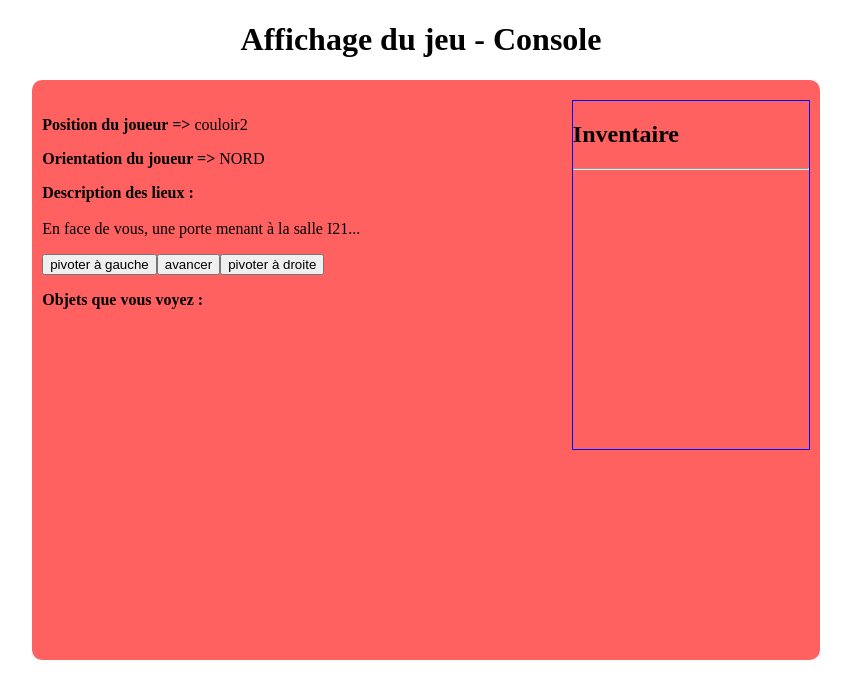
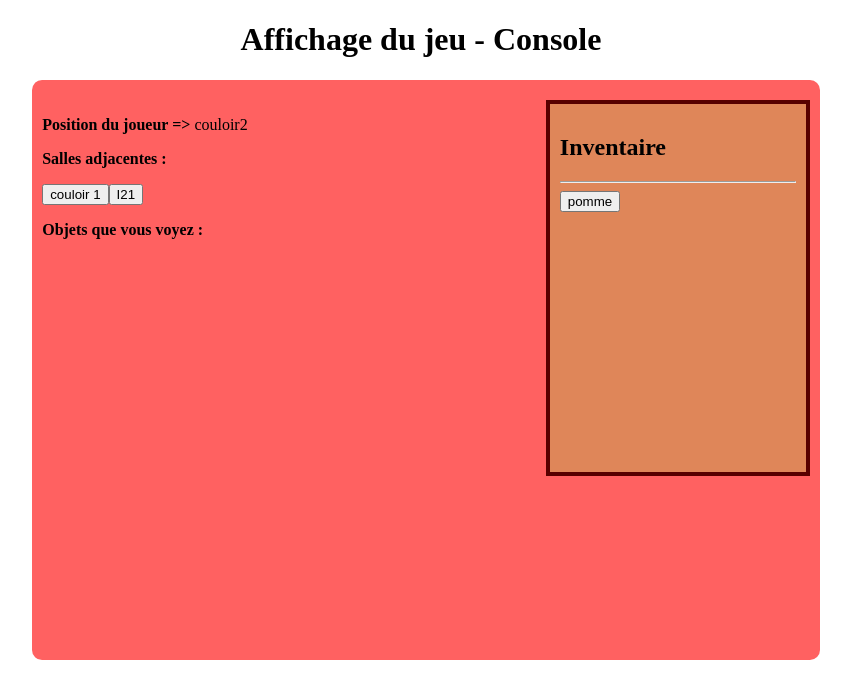
Before and after one commit to Loupsito/Jeu-de-decouverte-IUT, a PHP site: page /pageAffichage.php in a window 1280 px wide. Shown: the top 699 px of the page, without its empty margins (219-1070 px from the left). Run offline with PHP 8.4, Linux system fonts and the light colour scheme.

Commit message:
Voici la deuxième version du jeu de decouverte

```diff
--- a/CSS_affichage.css
+++ b/CSS_affichage.css
@@ -25,13 +25,15 @@
 #inventaire
 {
    display: inline-block;
-   border: 1px solid blue;
+   border: 4px solid #580000;
+   background-color: #DF8659;
    vertical-align: top;
    position : absolute;
    right:0px;
    width:30%;
    height:60%;
    margin:10px;
+   padding:10px;
 }
 
 #objet
--- a/pageAffichage.php
+++ b/pageAffichage.php
@@ -8,6 +8,7 @@
 		include("textes.php");
 		//include("test.php");
 	?>
+
 </head>
 	<body>
 		<h1 style="text-align:center;">Affichage du jeu - Console</h1>
@@ -22,16 +23,62 @@
 					<hr/>
 				</div>
 				<?php
+				//salle G25
+				  $g25scenesAdjacentes = array($scene1 = array(1,"couloir 1",true),$scene2 = array(3,"I21",false));
+				 $g25 = array(0, "G25", $g25scenesAdjacentes, $item= array("clé","pomme","brosse"));
+
+				//couloir 1
+				  $couloir1scenesAdjacentes = array($scene1 = array(0,"G25",true),$scene2 = array(2,"couloir 2",true));
+				 $couloir1 = array(1, "couloir1", $couloir1scenesAdjacentes, $item= array());
+
+				//couloir 2
+				  $couloir2scenesAdjacentes = array($scene1 = array(1,"couloir 1",true),$scene2 = array(3,"I21",false));
+				 $couloir2 = array(2, "couloir2", $couloir2scenesAdjacentes, $item= array());
+
+				//salle I21
+				  $i21scenesAdjacentes = array($scene1 = array(0,"G25",true),$scene2 = array(2,"couloir 2",true));
+				 $i21 = array(3, "I21", $i21scenesAdjacentes, $item= array("brosse"));
+
+
+					$listeCases = array($g25, $couloir1, $couloir2, $i21);
+
+					//----La-cle----
+							$tabAction1 = array("frotté","polit","tordu");
+							$description1="Sert a ouvrir quelque chose";
+							$lienIMG1="images/cle.jpg";
+							$possession = false;
+							$tabInfos1 = array($tabAction1,$description1,$lienIMG1,$possession);
+						$tabItem2 = array("clé",$tabInfos1);
+
+					//----La-pomme----
+							$tabAction2 = array("mangé","epluché","ecrasé");
+							$description2="une belle pomme rouge";
+							$lienIMG2="images/pomme.jpg";
+							$possession2 = true;
+							$tabInfos2 = array($tabAction2,$description2,$lienIMG2,$possession2);
+						$tabItem3 = array("pomme",$tabInfos2);
+
+					//----La-brosse----
+							$tabAction3 = array("effacé","depoussieré","jeté");
+							$description3="une brosse qui semble use par le temps";
+							$lienIMG3="images/brosse.jpg";
+							$possession3 = false;
+							$tabInfos3 = array($tabAction3,$description3,$lienIMG3,$possession3);
+						$tabItem4 = array("brosse",$tabInfos3);
+
+					//---Répertoriassions-de-tous-les-items-dans-un-seul-tableau---
+						$tabDeTousLesItems=array($tabItem2,$tabItem3,$tabItem4);
+
+				echo '<script type="text/javascript">var tabDeTousLesItems = '.json_encode($tabDeTousLesItems).';</script>';
 				echo '<script type="text/javascript">var listeCases = '.json_encode($listeCases).';</script>';
-					echo '<script type="text/javascript">var tabDeTousLesItems = '.json_encode($tabDeTousLesItems).';</script>';
 				?>
 				<script>
 
 					//---------------------------------------------------------------------------------------------------------------------------
 					//---------------------------------------------------------------------------------------------------------------------------
 					//---------------------------------------------------------------------------------------------------------------------------
+
 					var tampon;
-					var inventaire =[] ;
 
 					//Fonction qui permet de creer la balise que l'on veut (<p>,<span>,etc.)
 					function genereContenu(element,contenu,divMere)
@@ -40,127 +87,79 @@
 						nouveauDiv.innerHTML = contenu							  //Attribution d'un contenu
 						document.getElementById(divMere).appendChild(nouveauDiv); //pour insérer dans une div qu'on aura donnee au prealable
 					}
+					function genereContenuID(element,contenu,divMere,idd)
+					{
+						nouveauDiv = document.createElement(element);			  //creation de l'element
+						nouveauDiv.innerHTML = contenu							  //Attribution d'un contenu
+						nouveauDiv.id=idd;										  //Attribution d'un id
+						document.getElementById(divMere).appendChild(nouveauDiv); //pour insérer dans une div qu'on aura donnee au prealable
+					}
 
 					//---------------------------------------------------------------------------------------------------------------------------
 					//--------------------------------------------------------DEPLACEMENT--------------------------------------------------------
 					//---------------------------------------------------------------------------------------------------------------------------
 
 					//classe joueur pour connaître la position de l'utilisateur
-					function Joueur (idSalle, idOrientation)
+					function Joueur (idSalle)
 					{
 						//salle
 						this.idSalle = idSalle || 2;
 						//orientation du joueur
-						this.idOrientation = idOrientation || 0;
 					}
 
 					//fonction générant le texte et les boutons
 					function genererTexte()
 					 {
-						//----------------------------------------------------chaîne indiquant la position du joueur (la salle)
+					  //position du joueur
 					  var positionJoueur = '<b>Position du joueur =></b> '+listeCases[joueur.idSalle][1];
+					  genereContenu('p',positionJoueur,'deplacement');
 
+					  //affichage des boutons de scènes (portes ou longs couloirs)
+					  var boutonsDeplacement = '<b>Salles adjacentes :</b><br/>';
+					  genereContenu('p',boutonsDeplacement,'deplacement');
 
-						//----------------------------------------------------chaîne indiquant l'orientation du joueur
-						if (joueur.idOrientation == 0)
-							var orientationJoueur = '<b>Orientation du joueur =></b> NORD';
-						else if (joueur.idOrientation == 1)
-							var orientationJoueur = '<b>Orientation du joueur =></b> OUEST';
-						else if (joueur.idOrientation == 2)
-							var orientationJoueur = '<b>Orientation du joueur =></b> SUD';
-						else if (joueur.idOrientation == 3)
-							var orientationJoueur = '<b>Orientation du joueur =></b> EST';
+					  for (i = 0; i < listeCases[joueur.idSalle][2].length; i++)
+					  {
+					   //affiche le nom de la scène dans les boutons créés.
+					   genereContenu('span','<button type="button" onclick="avancer(listeCases[joueur.idSalle][2]['+i+'][0],'+i+')">'+listeCases[joueur.idSalle][2][i][1]+'</button>','deplacement');
+					  }
 
-						//Ce que voit le joueur
-						var visionJoueur = '<b>Description des lieux :</b><br/><br/>'+listeCases[joueur.idSalle][2][joueur.idOrientation][2];
-						//affichage du texte
-						genereContenu('p',positionJoueur,'deplacement');
-						genereContenu('p',orientationJoueur,'deplacement');
-						genereContenu('p',visionJoueur,'deplacement');
-
-						//----------------------------------------------------affichage des boutons de déplacement
-						//bouton gauche
-						genereContenu('span','<button type="button" onclick="pivoterGauche(joueur, joueur.idOrientation)">pivoter à gauche</button>','deplacement');
-						//bouton avancer, n'est affiché que si le déplacement est possible (case d'en face présente)
-						if (!(listeCases[joueur.idSalle][2][joueur.idOrientation][1] == null))
-							genereContenu('span','<button type="button" onclick="avancer(joueur, joueur.idSalle)">avancer</button>','deplacement');
-						//bouton droite
-						genereContenu('span','<button type="button" onclick="pivoterDroite(joueur, joueur.idOrientation)">pivoter à droite</button>','deplacement');
-
-						//----------------------------------------------------Affiche les objets de la salle
+					  //affiche boutons items
 					  var caseInventaire = '<b>Objets que vous voyez :</b><br/>';
 					  genereContenu('p',caseInventaire,'deplacement');
-						for (i = 0; i < listeCases[joueur.idSalle][2][joueur.idOrientation][4].length; i++)
+					  for (i = 0; i < listeCases[joueur.idSalle][3].length; i++)
 					  {
-							genereContenu('span','<button type="button">'+listeCases[joueur.idSalle][2][joueur.idOrientation][4][i]+'</button>','objet');
+					   genereContenu('span','<button type="button">'+listeCases[joueur.idSalle][3][i]+'</button>','objet');
 					  }
-
 						//-----------------------------------------------------------------------------------------------------------------------------
 						//----------------------------------------------Analyse-des-boutons-et-traitement----------------------------------------------
 							var	captureBouton = document.querySelectorAll('#objet span');
 							document.getElementById('objet').innerHTML = "";
 							for(var i = 0; i<captureBouton.length;i++)
 							{
-								genereContenu('span','<button type="button" onclick="selectionObjet('+"'"+captureBouton[i].textContent+"'"+')">'+captureBouton[i].textContent+'</button>','objet');
+								placementItem(captureBouton[i].textContent);
 							}
 						//-----------------------------------------------------------------------------------------------------------------------------
 						//-----------------------------------------------------------------------------------------------------------------------------
-					}//genererTexte()
 
-					//fonction pivoter à gauche
-					function pivoterGauche(joueur, orientation)
-					{
-						if (orientation == 3)
-							joueur.idOrientation = orientation - 3;
-						else
-							joueur.idOrientation = orientation+1;
-
-						//supprime les div existants
-						document.getElementById('deplacement').innerHTML = "";
-						//genere le nouveau texte (avec la nouvelle orientation
-						document.getElementById('objet').innerHTML = "";
-						genererTexte();
 
 					 }
-					//fonction pivoter à droite
-					function pivoterDroite(joueur, orientation)
-					{
-						if (orientation == 0)
-							joueur.idOrientation = orientation + 3;
-						else
-							joueur.idOrientation = orientation-1;
 
-						//supprime les div existants
-						document.getElementById('deplacement').innerHTML = "";
-						//genere le nouveau texte (avec la nouvelle orientation
-						document.getElementById('objet').innerHTML = "";
-						genererTexte();
-					}
-					//fonction permettant d'avancer
-					function avancer(joueur, salle)
-					{
-						//test si une case lointaine est présente
-						if(!(listeCases[joueur.idSalle][2][joueur.idOrientation][1] == null))
+					function avancer(newScene,indice)
 					{
 					//test la case lointaine est accessible
-							if (listeCases[joueur.idSalle][2][joueur.idOrientation][3] == false)
+
+						//affiche une alerte si non accessible
+						if (listeCases[joueur.idSalle][2][indice][2] == false)
 							alert("La porte est vérrouillé, il doit y avoir une clé près d\'ici...");
 						//case lointaine accessible => le joueur peut avancer
 						else
-								joueur.idSalle = listeCases[joueur.idSalle][2][joueur.idOrientation][1];
-						}
-						//else
-						//{
-							//alert("vous ne pouvez avancer");
-						//}
+							joueur.idSalle = newScene;
+
 						document.getElementById('deplacement').innerHTML = "";
 						document.getElementById('objet').innerHTML = "";
 						genererTexte();
 					}
-					//---------------------------------------------------------------------------------------------------------------------------
-					//---------------------------------------------------------------------------------------------------------------------------
-					//---------------------------------------------------------------------------------------------------------------------------
-
 
 					//---------------------------------------------------------------------------------------------------------------------------
 					//---------------------------------------------------------INTERACTION-------------------------------------------------------
@@ -194,37 +193,68 @@
 						array.splice(array.indexOf(value), 1);
 					}
 
+					//Verifie si l'item est dans l'inventairer ou pas
+					function verifPossessionItem(leItem)
+					{
+						for(var i = 0; i<tabDeTousLesItems.length;i++)
+						{
+							if (tabDeTousLesItems[i][0] == leItem)
+							{
+								return tabDeTousLesItems[i][1][3];//true ou false
+							}
+						}
+					}
+
+					//Place l'item en fonction de son booleen
+					function placementItem(leItem)
+					{
+						if (verifPossessionItem(leItem) == true)//Si c'est dans l'inventaire
+						{
+							//ne rien faire
+						}
+						else 									//Si c'est dans la salle
+						{
+							genereContenuID('span','<button type="button" onclick="selectionObjet('+"'"+leItem+"'"+')">'+leItem+'</button>','objet',leItem);
+						}
+					}
+
+					//Fonction utilise pour ranger un item dans l'inventaire
+					function placementItemDansInventaire(leItem)
+					{
+						if (verifPossessionItem(leItem) == true)//Si c'est dans l'inventaire
+						{
+							genereContenuID('span','<button type="button" onclick="changementAff('+"'"+leItem+"'"+')">'+leItem+'</button>','inventaire',leItem);
+						}
+					}
+
+
 					//Fonction utilise lors de la selection d'un item
 					function selectionObjet(leItem)
 					{
-						//On recupere les bouton item
-						//Seul pb : c'est un tableau d'element HTML...
-						//...et pour supprimer notre item de la div "objet"...
-						//...on identifie l'item à supprimer avec son nom (qui est de type chaine de caractere)
-						var	captureItem = document.querySelectorAll('#objet span');
+						for(var i = 0; i<tabDeTousLesItems.length;i++)
+						{
+							if (tabDeTousLesItems[i][0] == leItem)
+							{
+								tabDeTousLesItems[i][1][3] = true;//true ou false
+							}
+						}
+						//suppresion de l'item
+						var monItem = document.getElementById(leItem);
+						monItem.parentNode.removeChild(monItem);
 
-						//On cree donc un nouveau tableau pour supprimer l'indice que l'on veut...
-						var tableau =[] ;
-
-						//...puis on met tous les elements (de type chaine de caractere) dans notre nouveau tableau
-						for(var i = 0; i<captureItem.length;i++)
-						{
-							tableau.push(captureItem[i].textContent);
-						}
-						//Suppression de l'item
-						arrayUnsetByValue(tableau,leItem);
-
-						//On supprime le contenue de la div "objet" ...
-						document.getElementById('objet').innerHTML = "";
-
-						//...puis on reaffiche les item restant
-						for(var i = 0; i<tableau.length;i++)
-						{
-							genereContenu('span','<button type="button" onclick="selectionObjet('+"'"+tableau[i]+"'"+')">'+tableau[i]+'</button>','objet');
+						placementItemDansInventaire(leItem);
 					}
 
-						//Enfin, on affiche l'item choisie dans l'inventaire
-						genereContenu('span','<button type="button" onclick="changementAff('+"'"+leItem+"'"+')">'+leItem+'</button>','inventaire');
+
+					function debutInventaire()
+					{
+						for(var i = 0; i<tabDeTousLesItems.length;i++)
+							{
+								if (tabDeTousLesItems[i][1][3] == true)
+								{
+									genereContenuID('span','<button type="button" onclick="changementAff('+"'"+tabDeTousLesItems[i][0]+"'"+')">'+tabDeTousLesItems[i][0]+'</button>','inventaire',tabDeTousLesItems[i][0]);
+								}
+							}
 					}
 
 					//Fontion qui genere des actions en fonction d'un item
@@ -239,7 +269,7 @@
 					//---------------------------------------------------------------------------------------------------------------------------
 					//---------------------------------------------------------------------------------------------------------------------------
 					//---------------------------------------------------------------------------------------------------------------------------
-
+					debutInventaire();
 					//instanciation du joueur
 					var joueur = new Joueur();
 					//gerere le texte et les boutons
```
Also changed, not shown: recupDonneesCSVversJS.php (added, +31 -0 lines). Lines whose indentation alone changed are shown as unchanged.
